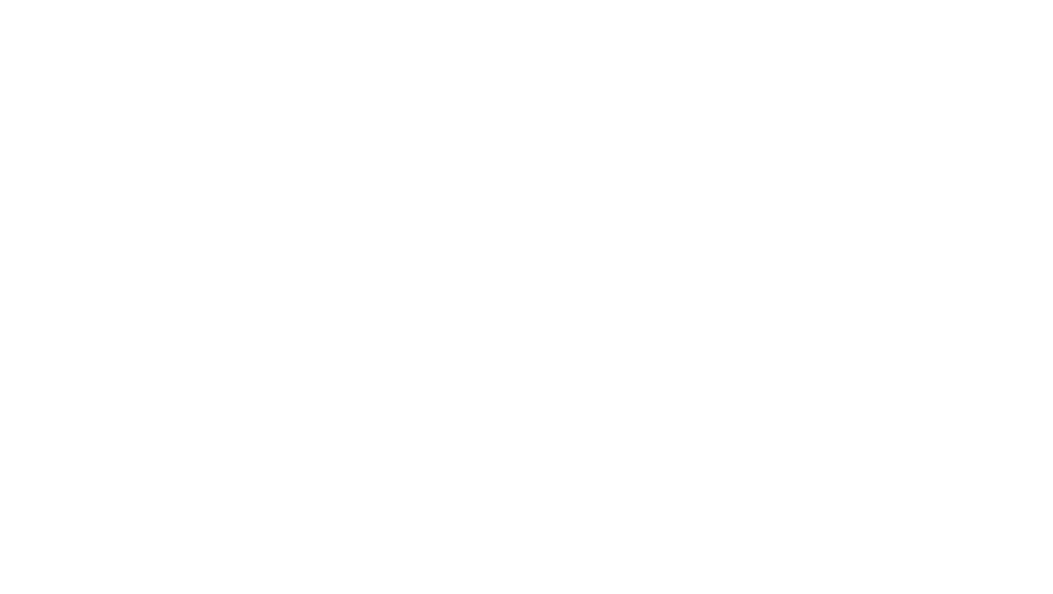
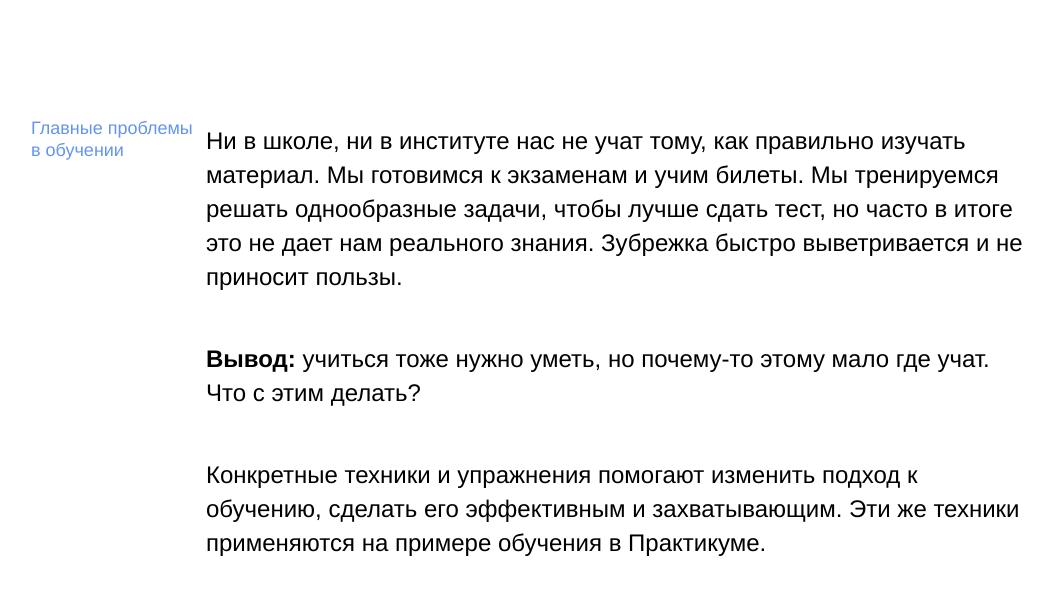
Before and after one commit to alicerossiinthecodeworld/learn-to-study, a plain HTML site: page index.html in a window 1280 px wide. Shown: the whole page, without its empty margins (97-1150 px from the left). Drawn offline with Linux system fonts and the light colour scheme.

Commit message:
learn-to-learn section done, bem started

```diff
--- /dev/null
+++ b/blocks/description/description.css
@@ -0,0 +1,25 @@
+.flex{
+  display: flex;
+}
+
+.centered-block {
+  margin: auto;
+}
+
+.page {
+  min-width: 1100px;
+  /* мы ещё не умеем делать мобильную версию сайта, */
+  /* поэтому выше установлена минимальная ширина страницы */
+  max-width: 1600px;
+  /* выше установили ограничение по максимальной ширине */
+  margin: 0;
+  /* выше для экранов больше 1600px отцентрировали весь контент */
+  font-family: 'Helvetica Neue', Arial, sans-serif;
+}
+
+.description{
+  width: 80%;
+  margin-top: 100px;
+  margin-bottom: 100px;
+  justify-content: space-between;
+}
--- a/index.html
+++ b/index.html
@@ -3,11 +3,23 @@
 <head>
   <meta charset="UTF-8">
   <meta name="viewport" content="width=device-width, initial-scale=1.0">
+  <link rel="stylesheet" type="text/css" href="styles/normalize.css" />
+  <link rel="stylesheet" type="text/css" href="styles/style.css" />
   <title>Научиться учиться</title>
 </head>
-<body>
-  <div class="page">
+<body class="page flex">
+    <section class="description flex centered-block">
+      <div class="two-columns flex">
+        <div ><h3 class="two-columns__brief">Главные проблемы в обучении<h3/></div>
+        <div class="two-columns__main-text flex">
+          <p class="two-columns__paragraph">Ни в школе, ни в институте нас не учат тому, как правильно изучать материал.
+            Мы готовимся к экзаменам и учим билеты. Мы тренируемся решать однообразные задачи, чтобы лучше сдать тест, но часто в итоге это не дает нам реального знания. Зубрежка быстро выветривается и не приносит пользы.</p>
 
-  </div>
+          <p class="two-columns__paragraph"><span class="accent">Вывод:</span> учиться тоже нужно уметь, но почему-то этому мало где учат. Что с этим делать?</p>
+
+          <p class="two-columns__paragraph">Конкретные техники и упражнения помогают изменить подход к обучению, сделать его эффективным и захватывающим. Эти же техники применяются на примере обучения в Практикуме.</p>
+        </div>
+    </div>
+    </section>
 </body>
 </html>
```
